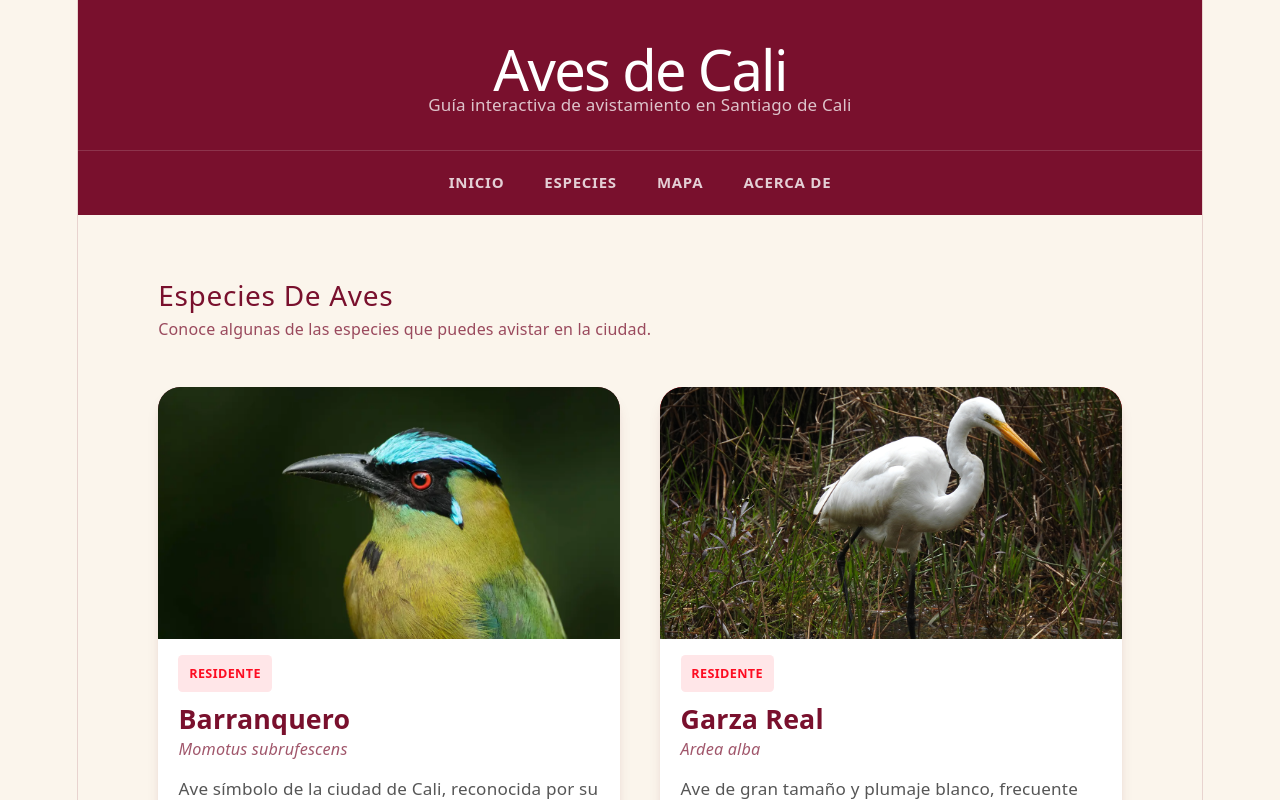
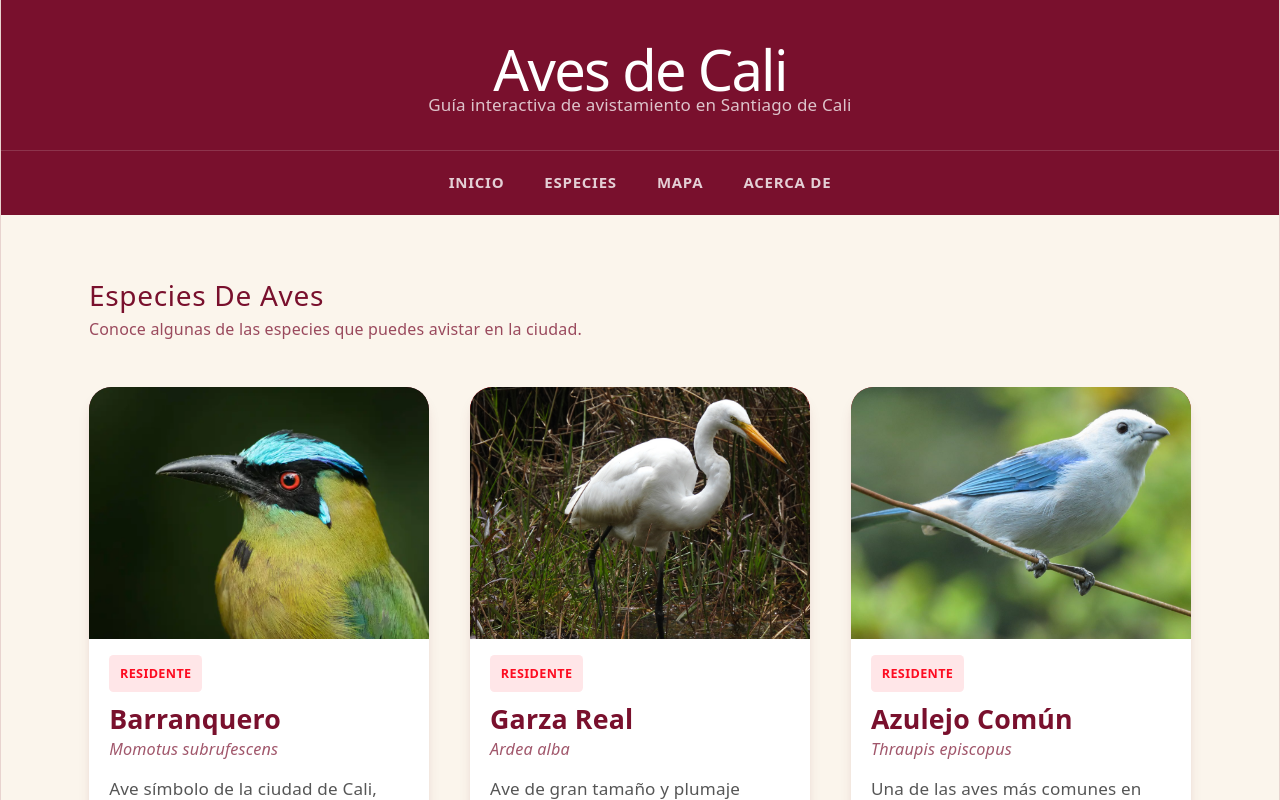
Before and after one commit to Santichorro/Aves_G3, a React (Vite) app in the folder Aves_G3/: page / in a window 1280 px wide. Shown: the top 800 px of the page. Built offline with nearby package versions, Linux system fonts and the light colour scheme.

Commit message:
Sin margen

```diff
--- a/Aves_G3/src/App.css
+++ b/Aves_G3/src/App.css
@@ -35,9 +35,7 @@ body {
 }
 
 #root {
-  width: 1126px;
-  max-width: 100%;
-  margin: 0 auto;
+  width: 100%;
   min-height: 100svh;
   display: flex;
   flex-direction: column;
```
